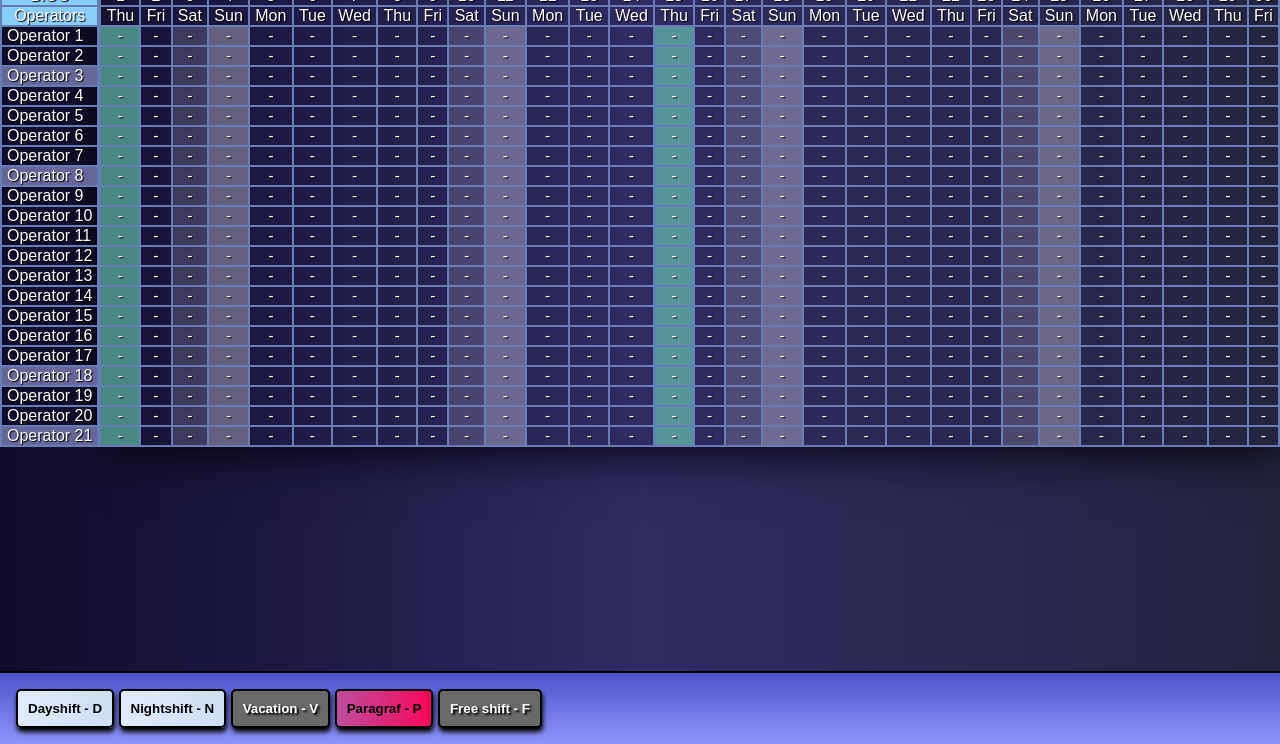
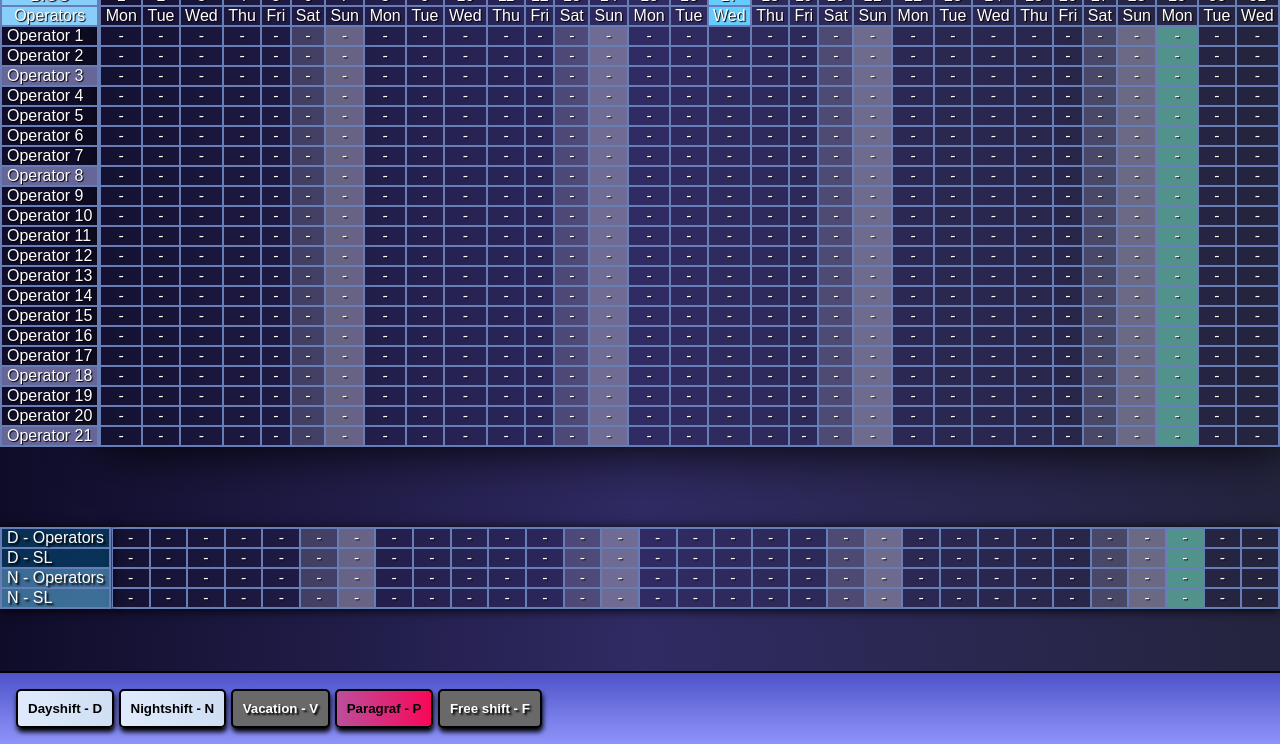
Before and after one commit to Dodkes/shiftplan, a plain HTML site: page shiftplan.html in a window 1280 px wide. Shown: the part 56-800 px from the top of the page. Drawn offline with nearby package versions, Linux system fonts and the light colour scheme.

Commit message:
Summary table + current day highlight
-Added new table that will summarize number of operators on the shift and also announces if there is a shift leader on the shift
-Current day is also highlighted in the table so it is easier to read and work with app

```diff
--- a/dates.js
+++ b/dates.js
@@ -3,7 +3,7 @@ const operatorsArray = []
 const sundayArray = []
 const saturdayArray = []
 let monthDays
-let getNextMonth = new Date().getMonth()+2
+let getNextMonth = new Date().getMonth()+1
 let gridColumns = ''
 
 //GET FIRST DAY OF THE NEXT MONTH
@@ -39,7 +39,6 @@ switch (currentMonth){
 
 //how many days has each month
 console.log(currentMonth + ' has ' + monthDays + ' days')
-
 
 //Main grid - day line
     function dayLineGrid (monthDays) {
--- a/grid.js
+++ b/grid.js
@@ -14,7 +14,6 @@ function shiftleaderColor(shiftleader, column){
         column.style.backgroundColor = '#666699'
     }
 }
-
 
 //Main Grid creation loop
 function mainGrid () {
--- a/hoversystem.js
+++ b/hoversystem.js
@@ -27,8 +27,6 @@ $('div').hover((event)=>{
 //Find weekends and set them color
 stylingWeekends(sundayArray, sundayColor)
 stylingWeekends(saturdayArray, saturdayColor)
-//---AK KLIKNUTE ID PO ROZDELENI A PREVEDENI NA TYP CISLO SA NACHADZA NA SATURDAYARRAY TAK NASTAVI
-//---FARBU POLA NA SATURDAYCOLOR
 
 let currentHolidayMonth = []
 
@@ -58,7 +56,6 @@ if (getNextMonth === 0 ||
         stylingWeekends(currentHolidayMonth, holidayColor)
 }
 
-
 function stylingWeekends(myarray, color) {
     for (let x = 0; x < myarray.length; x++) {
         styleWeekend(x, myarray, color)
--- a/shiftplan.html
+++ b/shiftplan.html
@@ -16,7 +16,7 @@
     <script src="grid.js" defer></script>
     <script src="maingrid.js" defer></script>
     <script src="hoversystem.js" defer></script>
-
+    <script src="summaryGrid.js" defer></script>
 </head>
 <body>
     <div id="title">
@@ -30,6 +30,15 @@
 
     <div class="mainGrid"></div>
 
+
+        <div class="summaryLeftPanel">
+            <div class="dayShiftSummary">D - Operators</div>
+            <div class="dayShiftSummary">D - SL </div>
+            <div class="nightShiftSummary">N - Operators</div>
+            <div class="nightShiftSummary">N - SL </div>
+        </div>
+        <div class="summaryGridContainer"></div>
+
     <footer class="controlPanel">
         <button id="dayshift" onclick="setup(this.id)">Dayshift - D</button>
         <button id="nightshift" onclick="setup(this.id)">Nightshift - N</button>
--- a/style.css
+++ b/style.css
@@ -6,9 +6,6 @@
 
 h1{
     font-family: 'Lato', sans-serif;
-}
-
-.operators-grid-container{
 }
 
  body{
@@ -39,7 +36,7 @@ h1{
      text-shadow: 2px 2px 2px black;
  }
 
- .operators-grid-container{
+ .operators-grid-container, .summaryLeftPanel{
      display: grid;
      float: left;
  }
@@ -67,7 +64,7 @@ h1{
  }
 
  .operators-grid-container > div {
-     padding:0 5px 0 5px;
+     padding: 0 5px 0 5px;
  }
 
  .controlPanel {
@@ -103,3 +100,30 @@ h1{
  #paragraf {
      background: linear-gradient(to right, #bc4e9c, #f80759);
  }
+
+ .summaryGridContainer{
+    margin-top: 10vh;
+    display: grid;
+    text-align: center;
+    box-shadow: 0px 1px 10px black;
+
+ }
+
+ .summaryLeftPanel{
+    margin-top: 10vh;
+    float: left;
+    box-shadow: 0px 1px 10px black;
+    text-shadow: 2px 2px 2px black;
+ }
+
+ .dayShiftSummary {
+    background-color: rgba(0, 85, 128, 0.5);
+ }
+
+ .nightShiftSummary {
+    background-color: rgba(102, 204, 255, 0.5);
+ }
+
+ .summaryLeftPanel > div {
+    padding: 0 5px 0 5px;
+ }
--- /dev/null
+++ b/summaryGrid.js
@@ -0,0 +1,60 @@
+const summaryGrid = document.querySelector('.summaryGridContainer')
+
+//Set current day color top panel------------------------------------
+let currentDay = date.getDate()
+let currentDayMonth = 'topLineMonth ' + currentDay
+let currentDayDay = 'topLineDay ' + currentDay
+let topLineDay = document.getElementById(currentDayDay)
+let topLineMonth = document.getElementById(currentDayMonth)
+topLineDay.style.backgroundColor = currentDayColor
+topLineMonth.style.backgroundColor = currentDayColor
+//-------------------------------------------------------------------
+
+$('.summaryGridContainer').css('grid-template-columns', gridColumns)
+
+const sumGrid = (operators) => {
+    for (i = 0; i < monthDays; i++) {
+        let newElement = document.createElement('div')
+        summaryGrid.appendChild(newElement)
+        newElement.textContent = '-'
+        newElement.style.padding = '0'
+
+        $(newElement).attr('id', operators + ' ' + (i+1))
+    }
+}
+
+sumGrid('operatorsD')
+sumGrid('shiftleaderD')
+sumGrid('operatorsN')
+sumGrid('shiftleaderN')
+
+
+
+const styleSummaryTable = (array, color) => {
+    let myArray = []
+    for (x of array) {
+        let a, b, c, d
+        a = document.getElementById('operatorsD' + ' ' + x)
+        b = document.getElementById('shiftleaderD' + ' ' + x)
+        c = document.getElementById('operatorsN' + ' ' + x)
+        d = document.getElementById('shiftleaderN' + ' ' + x)
+        myArray.push(a, b, c, d)
+    }
+
+    for (y in myArray) {
+        myArray[y].style.backgroundColor = color
+    }
+}
+
+styleSummaryTable(saturdayArray, saturdayColor)
+styleSummaryTable(sundayArray, sundayColor)
+
+if (getNextMonth === 0 ||
+    getNextMonth === 4 ||
+    getNextMonth === 6 ||
+    getNextMonth === 7 ||
+    getNextMonth === 8 ||
+    getNextMonth === 10 ||
+    getNextMonth === 11){
+        styleSummaryTable(currentHolidayMonth, holidayColor)
+}
--- a/variables.js
+++ b/variables.js
@@ -6,6 +6,7 @@ const augustHoliday = [29]
 const septemberHoliday = [1, 15]
 const novemberHoliday = [1, 17]
 const decemberHoliday = [24, 25, 26]
+let date = new Date
 //Used colors
 const white = 'white'
 const paragrafColor = 'linear-gradient(to right, #bc4e9c, #f80759)'
@@ -16,3 +17,4 @@ const freeShiftBackgroundColor = vacationBackgroundColor
 const saturdayColor = 'rgba(209, 206, 226, 0.2)'
 const sundayColor = 'rgba(209, 206, 226, 0.4)'
 const holidayColor = 'rgba(127, 255, 212, 0.5)'
+const currentDayColor = '#66ccff'
```
